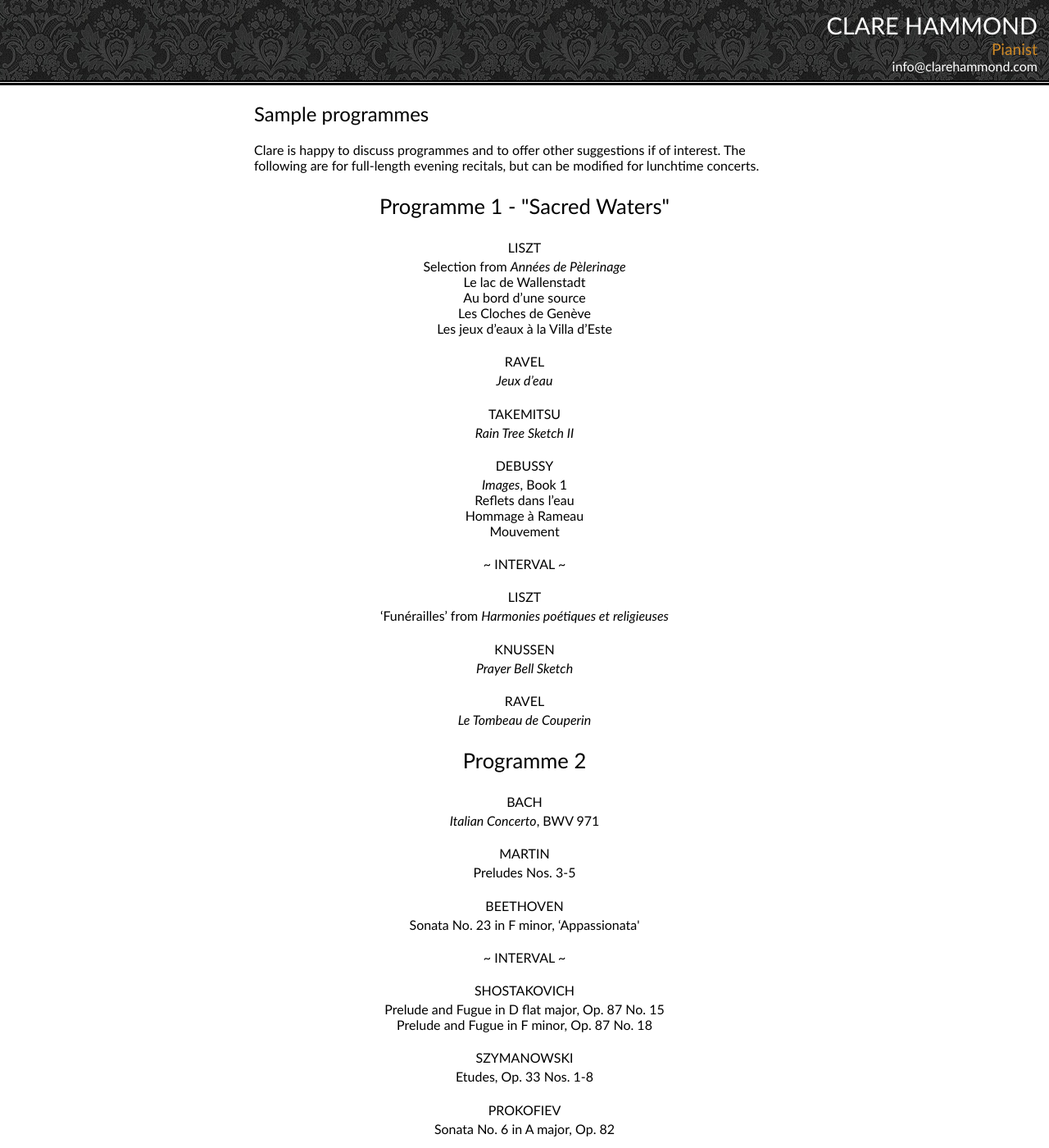
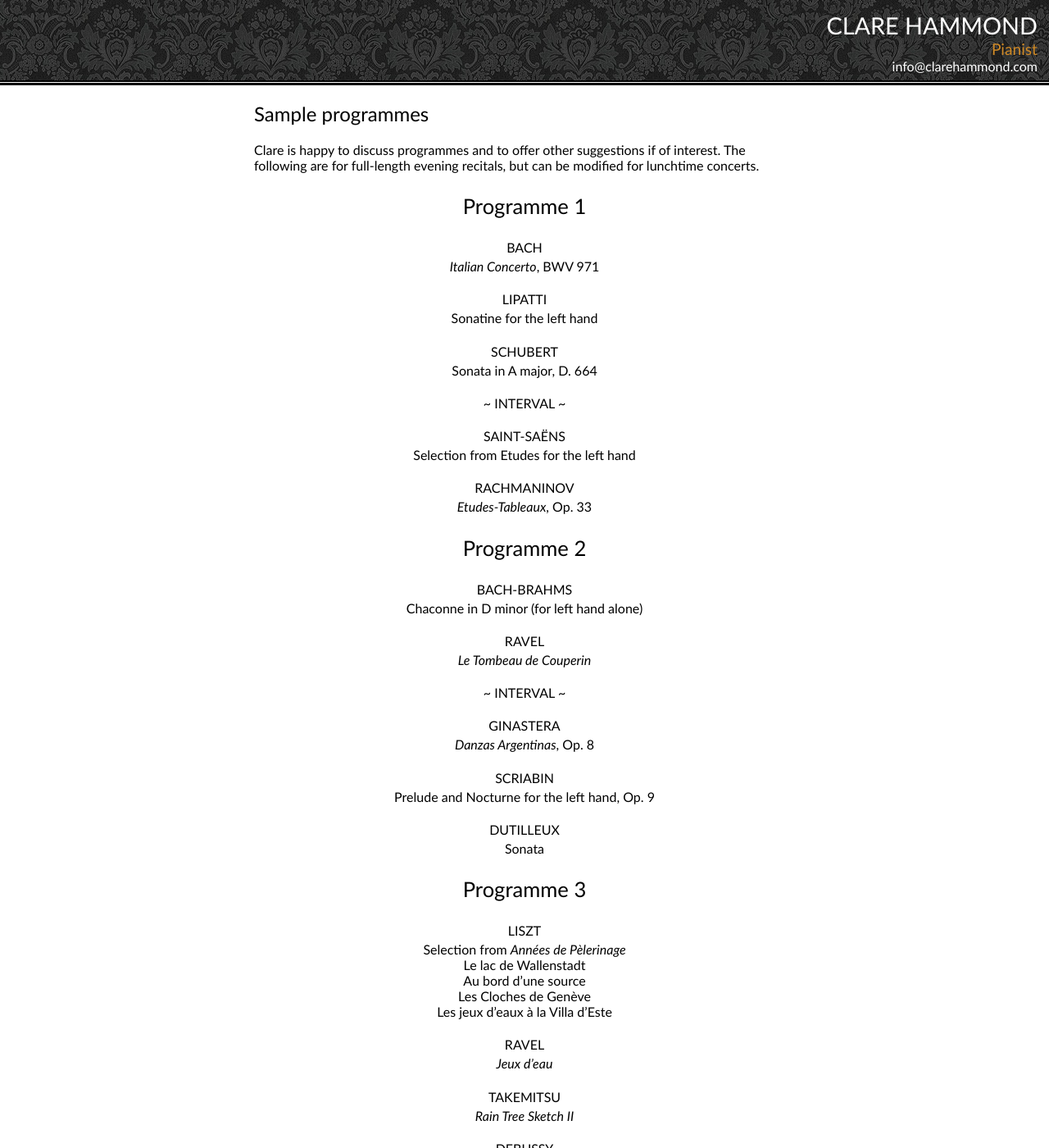
Before and after one commit to hammonc/clarehammond.com, a Jekyll site: the page built from solo-programmes.html, in a window 1280 px wide and 1400 px high. Shown: the whole window at 82% size. Built offline with Jekyll 4.4.1, drawn with Linux system fonts in a browser that asks for light colours.

Commit message:
thesis and other updates

```diff
--- a/biography.html
+++ b/biography.html
@@ -5,12 +5,12 @@ image: biog.jpg
 
 <h3 class="page-heading">BIOGRAPHY</h3>
 
-<p>Acclaimed by The Daily Telegraph as a pianist of <em>“amazing power and panache”</em>, Clare Hammond has performed across Europe, Russia and Canada and has appeared over the past year at the Wigmore and Barbican Halls in London and the Bridgewater Hall in Manchester. Her recent Purcell Room debut for the Park Lane Group concert series was praised by The Guardian for its <em>“crisp precision and unflashy intelligence”</em>.</p>
+<p>Acclaimed by The Daily Telegraph as a pianist of <em>“amazing power and panache”</em>, Clare Hammond has performed across Europe, Russia and Canada and has appeared recently at the Wigmore and Barbican Halls in London and the Bridgewater Hall in Manchester. Her Purcell Room debut for the Park Lane Group concert series was praised by The Guardian for its <em>“crisp precision and unflashy intelligence”</em>.</p>
 
-<p>A passionate advocate of twentieth and twenty-first century music, Clare combines a formidable technique and virtuosic flair onstage with stylistic integrity and attention to detail. Since her debut with orchestra at the age of eleven, she has acquired a concerto repertoire of over 15 works which she has performed at major venues across the UK and on the continent. Solo engagements have included recitals in concert series and festivals across Britain, in France, Italy, Denmark and Russia.</p>
+<p>A passionate advocate of twentieth and twenty-first century music, Clare combines a formidable technique and virtuosic flair onstage with stylistic integrity and attention to detail. Since her debut with orchestra at the age of eleven, she has acquired a concerto repertoire of over 15 works which she has performed at major venues across the UK and on the continent. Solo engagements have included recitals in concert series and festivals across Britain, in France, Italy, Germany, Denmark and Russia.</p>
 
 <div class="concealed">
-  <p>Clare has just released her debut CD for Prima Facie Records, and recently appeared on BBC Radio 3's 'In Tune' to promote the disk. Forthcoming highlights include a BBC broadcast of etudes by Unsuk Chin and a recording of Panufnik’s complete piano works. Keen to collaborate with composers, Clare will premiere works written for her by Kenneth Hesketh, James Francis Brown, Peter Fribbins, Alan Mills, David Matthews and Robin Walker in the 2011/12 concert season. Clare is a committed chamber musician and has collaborated with Andrew Kennedy, Jennifer Pike, Philippe Graffin, Lawrence Power, Ruth Palmer and the Endellion, Dante and Benaïm String Quartets. She has recently performed London premieres of works by Sally Beamish and Edward Harper at the Southbank Centre with cellist Richard Birchall, and the two are performing a Beethoven sonata cycle in 2011.</p>
+  <p>Clare has just released her debut CD for Prima Facie Records, and recently appeared on BBC Radio 3's 'In Tune' to promote the disk. Forthcoming highlights include a BBC broadcast of etudes by Unsuk Chin. Keen to collaborate with composers, Clare will premiere works written for her by Kenneth Hesketh, James Francis Brown, Peter Fribbins, Alan Mills, David Matthews and Robin Walker in the 2011/12 concert season. Clare is a committed chamber musician and has collaborated with Andrew Kennedy, Jennifer Pike, Philippe Graffin, Lawrence Power, Ruth Palmer and the Endellion, Dante and Benaïm String Quartets. She has recently performed London premieres of works by Sally Beamish and Edward Harper at the Southbank Centre with cellist Richard Birchall, and the two will be performing Britten and Poulenc in 2012.</p>
 
   <p>Eager to extend the boundaries of traditional concert life, Clare is intrigued by new perspectives that musicological study can bring to bear on performance. She is currently completing a doctoral thesis on twentieth-century, left-hand piano concertos, is to publish a paper on Britten in the forthcoming volume <em>Benjamin Britten - echoes of time and place</em>, and was convenor for the RMA Study Day 'Performing Musicology' held at City University London in June. A committed communicator, Clare enjoys introducing recitals, pre- and post-concert talks, and giving lecture recitals to audiences of all levels.</p>
 
--- a/solo-programmes.html
+++ b/solo-programmes.html
@@ -9,7 +9,34 @@ layout: repertoire
 
 
 <div class="programme">
-  <h3>Programme 1 - "Sacred Waters"</h3>
+  <h3>Programme 1</h3>
+  <h4>BACH</h4>
+  <p><em>Italian Concerto</em>, BWV 971</p>
+  <h4>LIPATTI</h4>
+  <p>Sonatine for the left hand</p>
+  <h4>SCHUBERT</h4>
+  <p>Sonata in A major, D. 664</p>
+  <h4>~ INTERVAL ~</h4>
+  <h4>SAINT-SA&#203;NS</h4>
+  <p>Selection from Etudes for the left hand</p>
+  <h4>RACHMANINOV</h4>
+  <p><em>Etudes-Tableaux</em>, Op. 33</p>
+
+
+  <h3>Programme 2</h3>
+  <h4>BACH-BRAHMS</h4>
+  <p>Chaconne in D minor (for left hand alone)</p>
+  <h4>RAVEL</h4>
+  <p><em>Le Tombeau de Couperin</em></p>
+  <h4>~ INTERVAL ~</h4>
+  <h4>GINASTERA</h4>
+  <p><em>Danzas Argentinas</em>, Op. 8</p>
+  <h4>SCRIABIN</h4>
+  <p>Prelude and Nocturne for the left hand, Op. 9</p>
+  <h4>DUTILLEUX</h4>
+  <p>Sonata</p>
+
+  <h3>Programme 3</h3>
 
   <h4>LISZT</h4>
 
```
Also changed, not shown: other parts of solo-programmes.html (+1 -1 lines), 2 other files.
